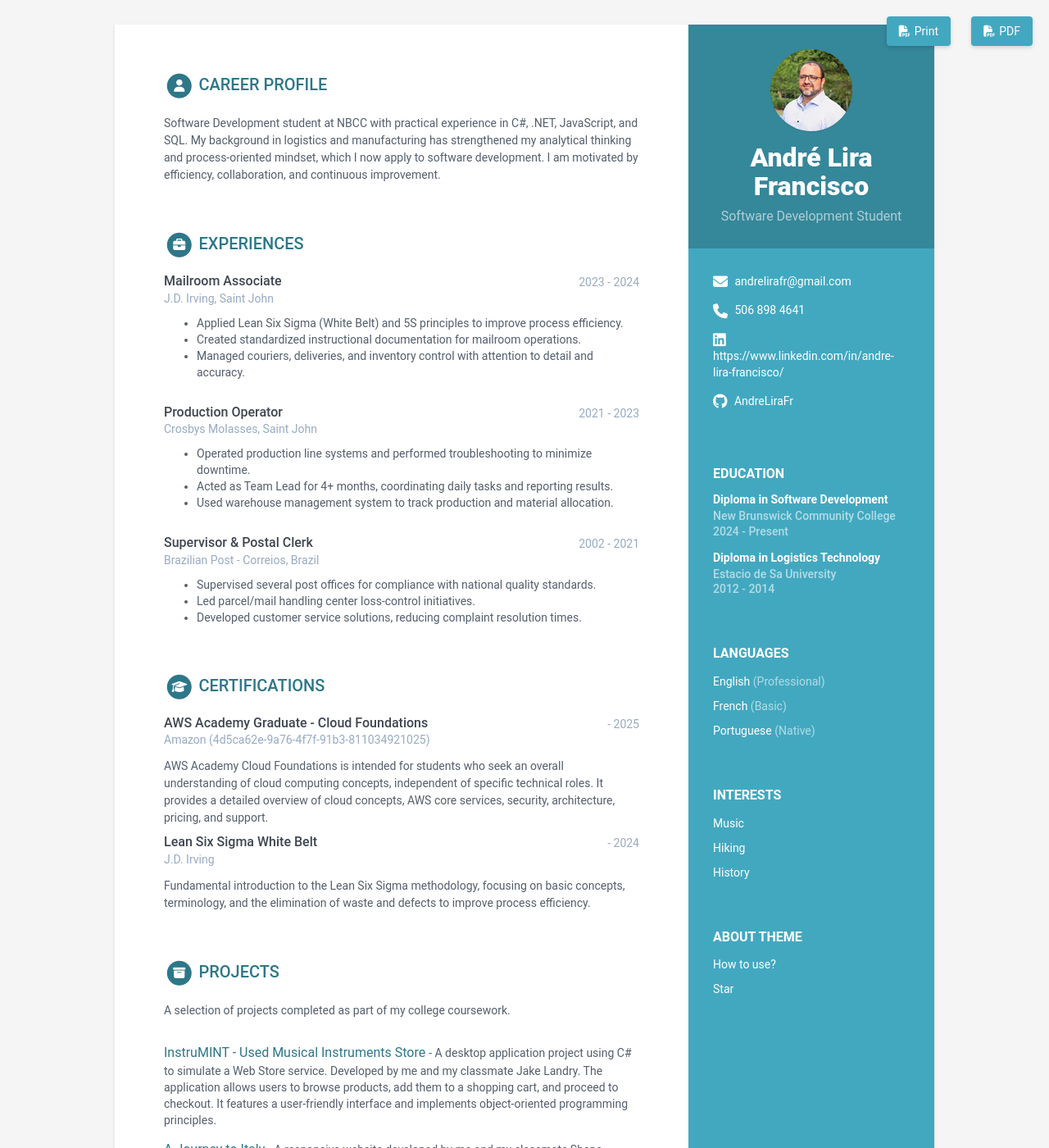
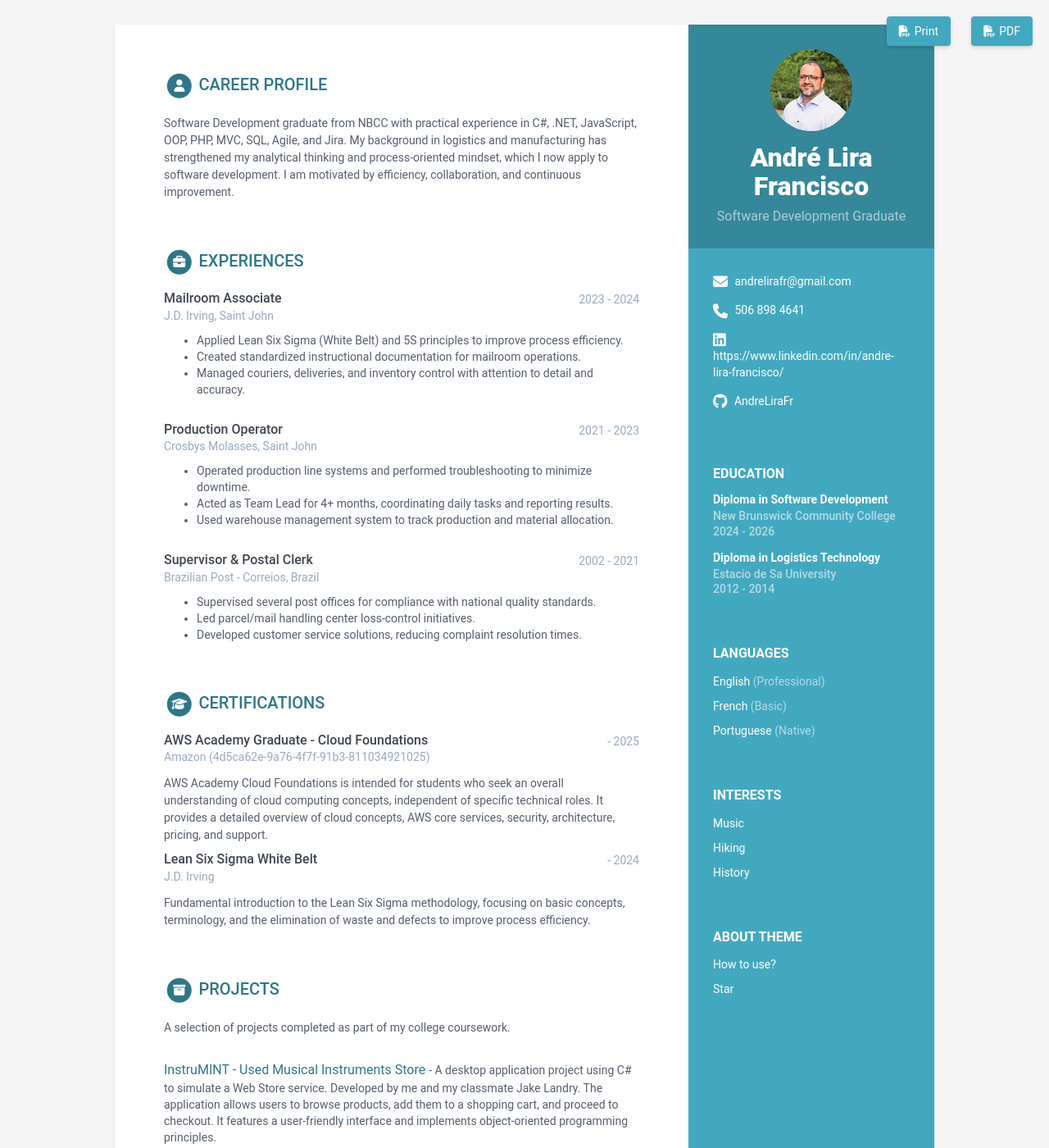
Before and after one commit to AndreLiraFr/andrelirafr.github.io, a Jekyll site: the page built from index.html, in a window 1280 px wide and 1400 px high. Shown: the whole window at 82% size. Built offline with Jekyll 4.4.1, drawn with Linux system fonts in a browser that asks for light colours; some of the changed text lies outside the part shown.

Commit message:
Update data.yml

```diff
--- a/_data/data.yml
+++ b/_data/data.yml
@@ -9,7 +9,7 @@ sidebar:
 
   # Profile information
   name: André Lira Francisco
-  tagline: Software Development Student
+  tagline: Software Development Graduate
   avatar: profile.png #place a 100x100 picture inside /assets/images/ folder and provide the name of the file below
 
   # Sidebar links
@@ -61,13 +61,13 @@ sidebar:
 career-profile:
   title: Career Profile
   summary: |
-    Software Development student at NBCC with practical experience in C#, .NET, JavaScript, and SQL. My background in logistics and manufacturing has strengthened my analytical thinking and process-oriented mindset, which I now apply to software development. I am motivated by efficiency, collaboration, and continuous improvement.
+    Software Development graduate from NBCC with practical experience in C#, .NET, JavaScript, OOP, PHP, MVC, SQL, Agile, and Jira. My background in logistics and manufacturing has strengthened my analytical thinking and process-oriented mindset, which I now apply to software development. I am motivated by efficiency, collaboration, and continuous improvement.
 education:
   title: Education
   info:
     - degree: Diploma in Software Development
       university: New Brunswick Community College
-      time: 2024 - Present
+      time: 2024 - 2026
       details: |
         - C#, Java, JavaScript, PHP, SQL, HTML, CSS.
         - Object-Oriented Programming (OOP) and software design principles.
@@ -153,7 +153,7 @@ projects:
 
     - title: Database Programming Project
       link: "https://github.com/AndreLiraFr/DatabaseProgramming"
-      tagline: "A Windows Forms application using C#, MySQL, and Entity Framework Core. Implemented CRUD operations, LINQ queries, scaffolding, and advanced data grid features including search, grouping, and dynamic updates. The prpoject was done using a starter code provided by the instructor."
+      tagline: "A Windows Forms application using C#, MySQL, and Entity Framework Core. Implemented CRUD operations, LINQ queries, scaffolding, and advanced data grid features including search, grouping, and dynamic updates. The project was done using a starter code provided by the instructor."
 
     # - title: Atom
     #   link: "#"
```
